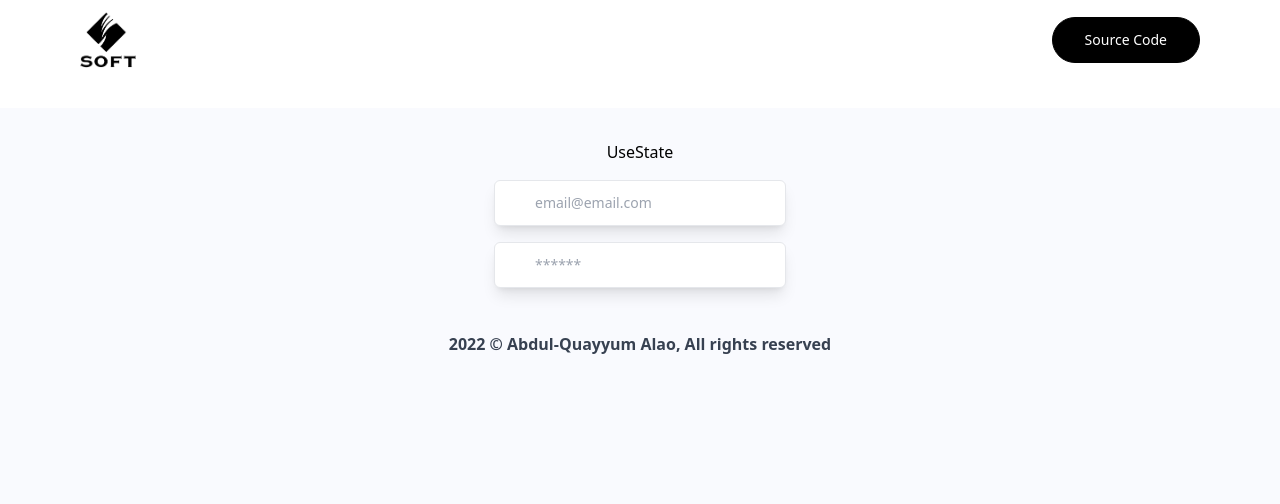
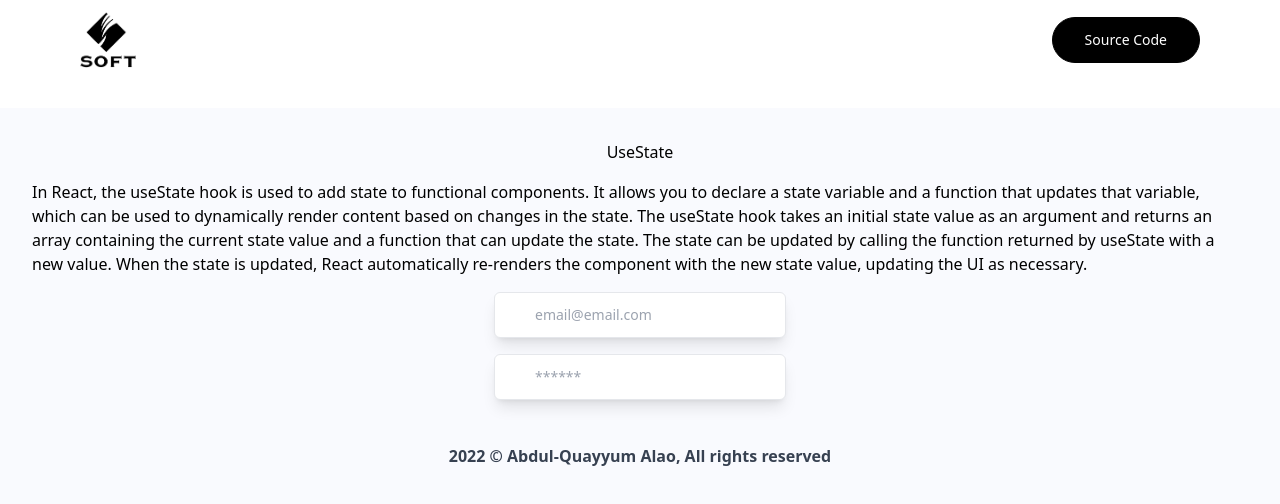
Before and after one commit to AbdulQuayyum/React-Hooks, a React (Create React App) app: page /UseState in a window 1280 px wide. Shown: the top 504 px of the page. Built offline with nearby package versions, Linux system fonts and the light colour scheme.

Commit message:
Cooking...

```diff
--- a/src/Views/UseEffect.js
+++ b/src/Views/UseEffect.js
@@ -35,6 +35,11 @@ const UseEffect = () => {
   return (
     <div className='flex flex-col items-center justify-center w-full gap-y-4 '>
       <h4> UseEffect </h4>
+      <p>In React, the useEffect hook is used to manage side effects in functional components. Side effects refer to any code that interacts with the outside world, such as fetching data from an API or updating the DOM. The useEffect hook allows you to specify a function that runs after the component renders, and optionally after subsequent updates. This function can handle any necessary side effects, such as fetching data or subscribing to events.
+
+        The useEffect hook takes two arguments: the first is the function to be executed after the component renders, and the second is an optional array of dependencies. If the dependency array is not specified, the effect function runs after every component render. If the dependency array is specified, the effect function only runs when the values in the dependency array change. This can be used to optimize performance by preventing unnecessary re-renders.
+
+        When the component unmounts, the useEffect hook can optionally return a cleanup function to perform any necessary cleanup, such as unsubscribing from events or canceling API requests. The cleanup function is executed before the component unmounts and before any subsequent effects are run.</p>
       <div> {loading ? "loading..." : data} </div>
       <div>count: {count}</div>
       <h4>Click for random fact about numbers</h4>
--- a/src/Views/UseLayoutEffect.js
+++ b/src/Views/UseLayoutEffect.js
@@ -15,6 +15,14 @@ const UseLayoutEffect = () => {
   return (
     <div className='flex flex-col items-center justify-center w-full gap-y-4 '>
       <h4> UseLayoutEffect </h4>
+      <p>
+        In React, useLayoutEffect is a hook that is similar to useEffect, but it runs synchronously after all DOM mutations have been made. This means that any changes made to the DOM inside useLayoutEffect will be visible to the user before the browser has a chance to paint the screen. This can be useful for creating smooth transitions and animations.
+
+        The useLayoutEffect hook takes two arguments: a function that runs after the component renders and an optional array of dependencies. The function inside useLayoutEffect is executed immediately after the browser has finished painting, so any changes made to the DOM inside this function will be visible to the user without delay.
+
+        It's important to note that useLayoutEffect can potentially cause performance issues if the function inside it is computationally expensive. This is because the browser will not paint the screen until the function inside useLayoutEffect has finished executing.
+
+        Overall, useLayoutEffect can be a useful tool for creating smooth animations and transitions, but it should be used carefully and only when necessary to avoid performance issues.</p>
       <button className='px-8 py-3 border border-black hover:text-gray-500 hover:border-gray-500 rounded-3xl' onClick={() => { setShowHello(!showHello) }}>click to toggle</button>
       {showHello && <Index />}
       <input ref={InputRef} placeholder='email@email.com' className='block py-3 pl-10 pr-12 text-sm font-medium bg-white border border-gray-200 rounded-md shadow-lg font-nunito focus:border-black focus:outline-none focus:ring-0 dark:bg-transparent dark:border-black' type='email' name='email' value={values.email} onChange={HandleChange} />
--- a/src/Views/UseRef.js
+++ b/src/Views/UseRef.js
@@ -11,6 +11,15 @@ const UseRef = () => {
   return (
     <div className='flex flex-col items-center justify-center w-full gap-y-4 '>
       <h4> UseRef </h4>
+      <p>In React, the useRef hook is used to create a mutable reference that persists across component renders. It allows you to access and modify a DOM node or any other value that may change over time.
+
+        When you use the useRef hook, you get a mutable object that has a current property. This current property can be set to any value, and the value persists across component renders. You can also read the current property to get the current value.
+
+        One common use case of useRef is to access a DOM element. You can create a ref using useRef, and then assign it to the ref prop of a JSX element. This allows you to access the DOM node in your component code, and modify it as needed.
+
+        Another use case of useRef is to store a value that needs to persist across component renders, but that should not trigger a re-render when it changes. For example, you could use useRef to store a counter value that increments over time, without triggering a re-render of the component.
+
+        Overall, useRef can be a useful tool for managing mutable values in functional components, and accessing and modifying DOM nodes.</p>
       <button className='px-8 py-3 border border-black hover:text-gray-500 hover:border-gray-500 rounded-3xl' onClick={() => { setShowHello(!showHello) }}>click to toggle</button>
       {showHello && <Index />}
       <input ref={InputRef} placeholder='email@email.com' className='block py-3 pl-10 pr-12 text-sm font-medium bg-white border border-gray-200 rounded-md shadow-lg font-nunito focus:border-black focus:outline-none focus:ring-0 dark:bg-transparent dark:border-black' type='email' name='email' value={values.email} onChange={HandleChange} />
--- a/src/Views/UseState.js
+++ b/src/Views/UseState.js
@@ -4,7 +4,7 @@
 //   const [count, setCount] = useState(10)
 
 //   return (
-//     <div className='w-full flex justify-center items-center flex-col'>
+//     <div className='flex flex-col items-center justify-center w-full'>
 //       <h4>
 //         UseState
 //       </h4>
@@ -23,7 +23,7 @@
 //   const [count2, setCount2] = useState(20)
 
 //   return (
-//     <div className='w-full flex justify-center items-center flex-col'>
+//     <div className='flex flex-col items-center justify-center w-full'>
 //       <h4>
 //         UseState
 //       </h4>
@@ -49,10 +49,12 @@ const UseState = () => {
   const [values, HandleChange] = UseForm({ email: '', password: '' })
 
   return (
-    <div className='w-full flex flex-col justify-center gap-y-4 items-center '>
+    <div className='flex flex-col items-center justify-center w-full gap-y-4 '>
       <h4> UseState </h4>
-      <input placeholder='email@email.com' className='block rounded-md border border-gray-200 bg-white py-3 pl-10 pr-12 text-sm shadow-lg font-nunito font-medium focus:border-black focus:outline-none focus:ring-0 dark:bg-transparent dark:border-black' type='email' name='email' value={values.email} onChange={HandleChange} />
-      <input placeholder='******' className='block rounded-md border border-gray-200 bg-white py-3 pl-10 pr-12 text-sm shadow-lg font-nunito font-medium focus:border-black focus:outline-none focus:ring-0 dark:bg-transparent dark:border-black ' type='password' name='password' value={values.password} onChange={HandleChange} />
+      <p>
+In React, the useState hook is used to add state to functional components. It allows you to declare a state variable and a function that updates that variable, which can be used to dynamically render content based on changes in the state. The useState hook takes an initial state value as an argument and returns an array containing the current state value and a function that can update the state. The state can be updated by calling the function returned by useState with a new value. When the state is updated, React automatically re-renders the component with the new state value, updating the UI as necessary.</p>
+      <input placeholder='email@email.com' className='block py-3 pl-10 pr-12 text-sm font-medium bg-white border border-gray-200 rounded-md shadow-lg font-nunito focus:border-black focus:outline-none focus:ring-0 dark:bg-transparent dark:border-black' type='email' name='email' value={values.email} onChange={HandleChange} />
+      <input placeholder='******' className='block py-3 pl-10 pr-12 text-sm font-medium bg-white border border-gray-200 rounded-md shadow-lg font-nunito focus:border-black focus:outline-none focus:ring-0 dark:bg-transparent dark:border-black ' type='password' name='password' value={values.password} onChange={HandleChange} />
     </div>
   )
 }
```
